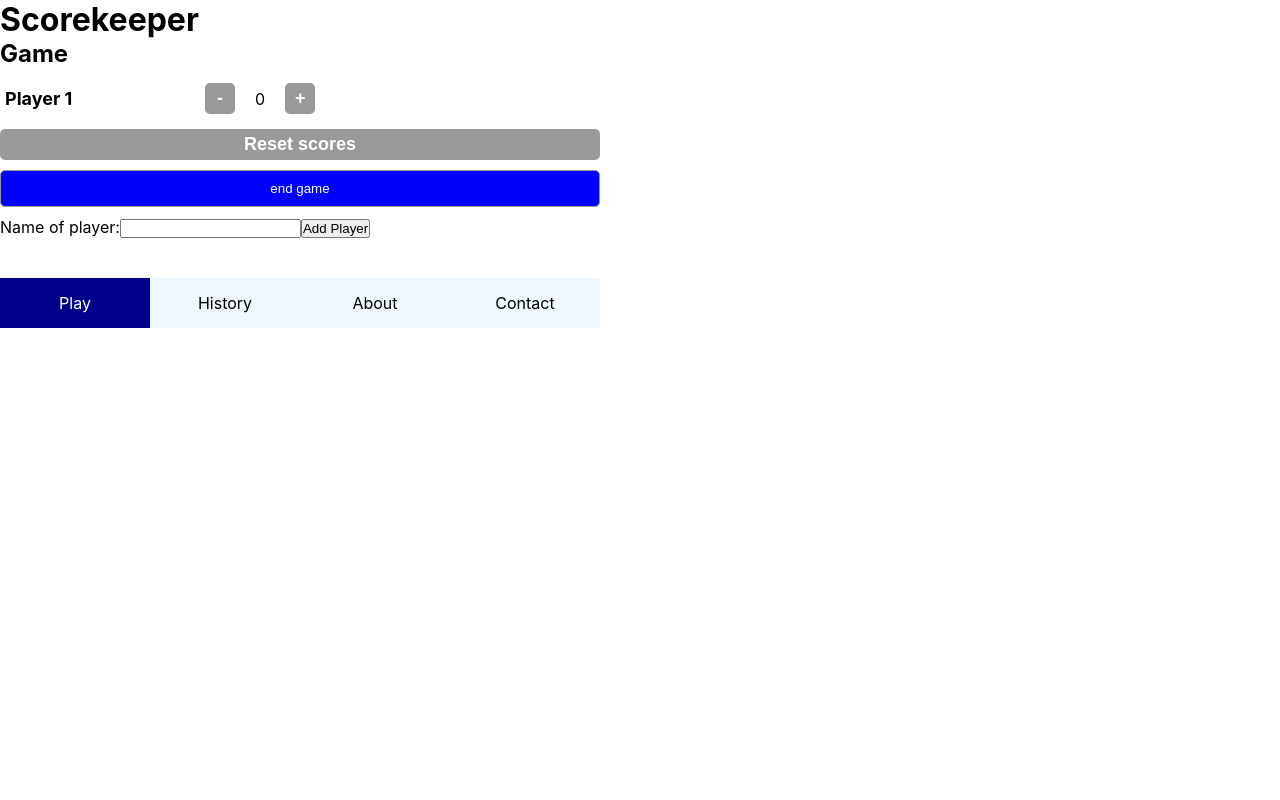
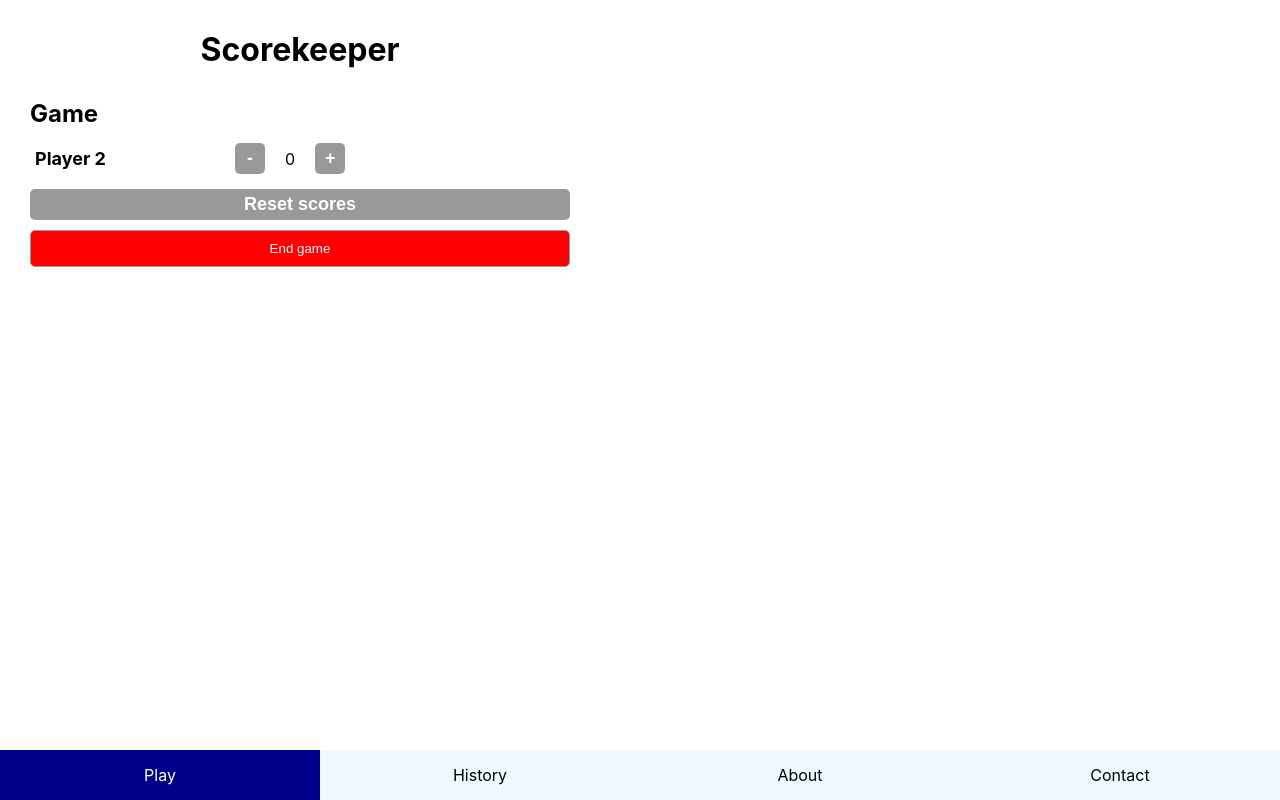
Before and after one commit to SLS-BLN/my_score, a React (Create React App) app: page / in a window 1280 px wide. Built offline with nearby package versions, Linux system fonts and the light colour scheme.

Commit message:
move players array to HomePage.js, refactor return logic

```diff
--- a/src/App.js
+++ b/src/App.js
@@ -4,29 +4,21 @@ import HomePage from "./pages/HomePage.js";
 import HistoryPage from "./pages/HistoryPage.js";
 import styled from "styled-components";
 
-const players = [
-  {
-    id: 1,
-    name: "Player 1",
-    score: 14,
-  },
-];
-
 function App() {
   return (
     <>
-      <header>
+      <Header>
         <h1>Scorekeeper</h1>
-      </header>
+      </Header>
       <Main>
         <Routes>
-          <Route path="/" element={<HomePage players={players} />} />
+          <Route path="/" element={<HomePage />} />
           <Route path="history" element={<HistoryPage />} />
         </Routes>
       </Main>
-      <footer>
+      <Footer>
         <Navigation />
-      </footer>
+      </Footer>
     </>
   );
 }
@@ -35,6 +27,21 @@ export default App;
 
 const Main = styled.main`
   display: grid;
-  gap: 10px;
-  margin-bottom: 4rem;
+  gap: 1rem;
+  margin: 3rem;
 `;
+
+const Header = styled.header`
+  display: flex;
+  justify-content: center;
+  align-items: center;
+  margin: 3rem;
+`;
+
+const Footer = styled.footer`
+  position: fixed;
+  bottom: 0;
+  left: 0;
+  width: 100%;
+  height: 5rem;
+`;
--- a/src/components/Player/AddPlayer.js
+++ b/src/components/Player/AddPlayer.js
@@ -15,7 +15,7 @@ export default function AddPlayer() {
   return (
     <form onSubmit={handleSubmit}>
       <label>
-        Name of player:
+        What's your name?
         <input type="text" value={name} onChange={handleChange} />
       </label>
       <button type="submit">Add Player</button>
--- a/src/pages/HomePage.js
+++ b/src/pages/HomePage.js
@@ -3,28 +3,40 @@ import AddPlayer from "../components/Player/AddPlayer.js";
 import Button from "../components/Button/Button";
 import { useState } from "react";
 
-export default function HomePage({ players }) {
+const players = [
+  {
+    id: 1,
+    name: "Player 2",
+    score: 14,
+  },
+];
+
+export default function HomePage() {
   const [isPlaying, setIsPlaying] = useState(true);
 
   const endGameHandler = () => {
     setIsPlaying(false);
   };
 
-  const displayGame = players.map((player) => {
+  const displayPlayer = players.map((player) => {
     return <Player key={player.id} name={player.name} score={player.score} />;
   });
+
+  const endGameButton = (
+    <Button background={"red"} onClick={endGameHandler}>
+      End game
+    </Button>
+  );
+
+  const addPlayer = <AddPlayer />;
 
   return (
     <>
       <h2>Game</h2>
-      {!isPlaying && <p>Start a new game, enter your name below</p>}
-      {isPlaying && displayGame}
-      {isPlaying && (
-        <Button background={"lightseagreen"} onClick={endGameHandler}>
-          end game
-        </Button>
-      )}
-      <AddPlayer />
+      {!isPlaying && <p>Want to play?</p>}
+      {!isPlaying && addPlayer}
+      {isPlaying && displayPlayer}
+      {isPlaying && endGameButton}
     </>
   );
 }
```
